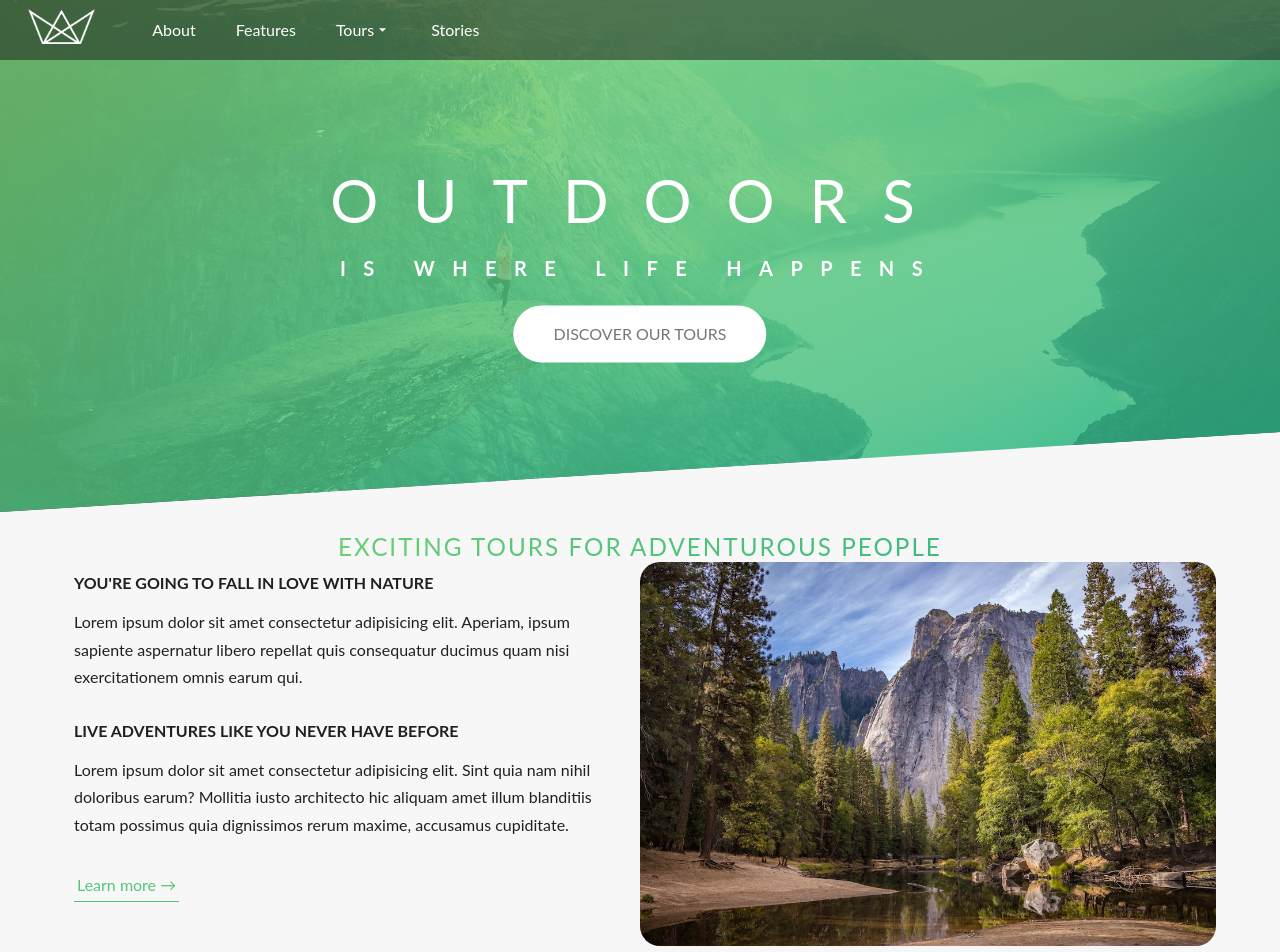
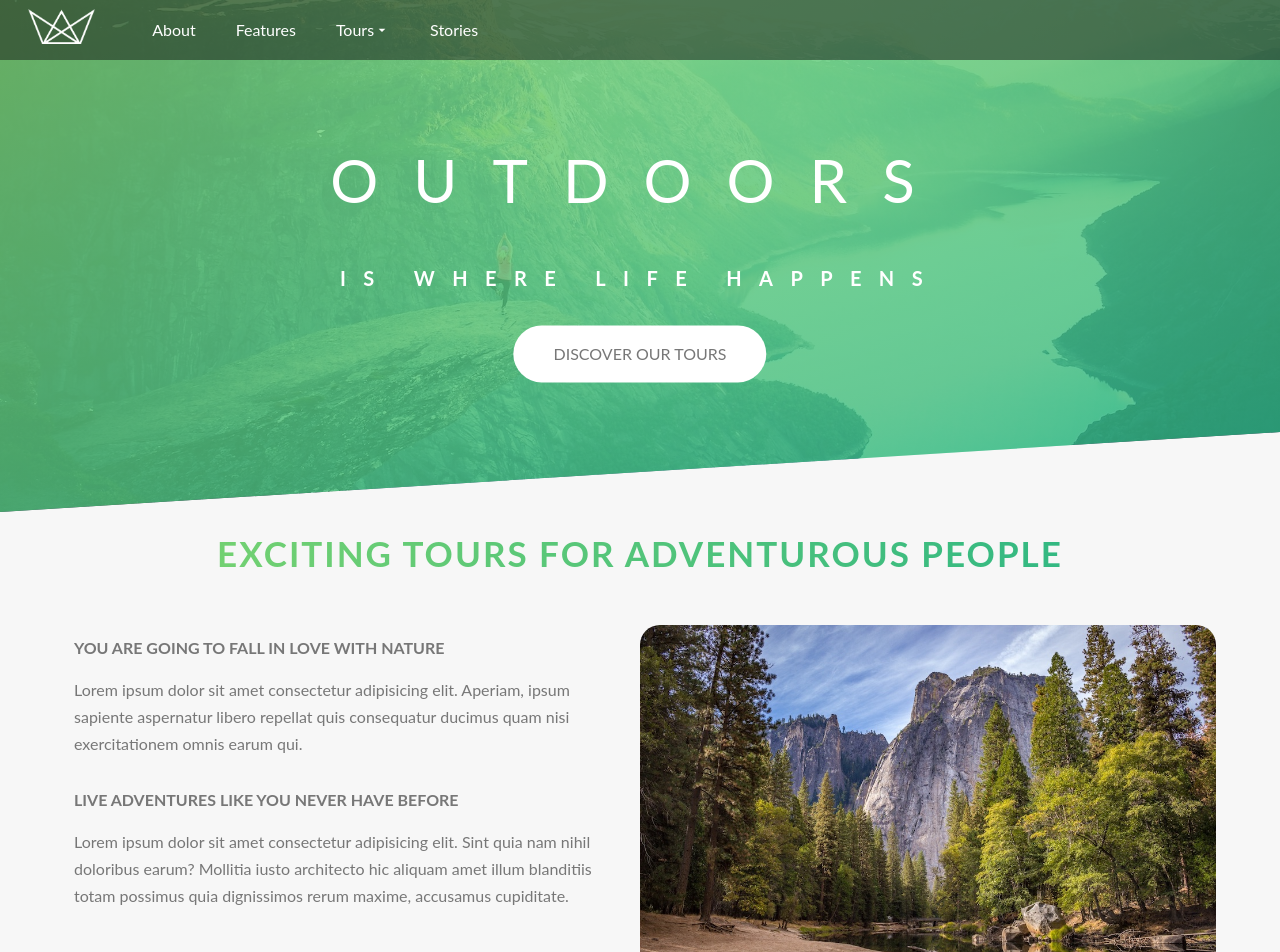
Before and after one commit to abindra-shk/MUI-PROJECT, a React (Vite) app: page / in a window 1280 px wide. Shown: the top 952 px of the page. Built offline with nearby package versions, Linux system fonts and the light colour scheme.

Commit message:
Modified About Section.

```diff
--- a/src/App.jsx
+++ b/src/App.jsx
@@ -1,6 +1,5 @@
 import Home from './pages/HomePage';
-import './App.css';
-import './assets/scss/main.scss'
+import './assets/scss/main.scss';
 
 export default function App() {
   return (
--- a/src/assets/scss/base/_base.scss
+++ b/src/assets/scss/base/_base.scss
@@ -25,7 +25,7 @@ html {
 
 body {
   font: 400 1.6rem/1.7 'Lato', sans-serif;
-  color: #777;
+  color: #777 !important;
 }
 
 // .wrapper {
--- a/src/assets/scss/base/_common.scss
+++ b/src/assets/scss/base/_common.scss
@@ -55,37 +55,37 @@
 //   }
 // }
 
-.heading {
-  text-align: center;
-  color: green;
-  font-weight: 700;
-  font-size: 3.5rem;
-  background-image: linear-gradient(to right, #7ed56f, #28b485);
-  background-clip: text;
-  color: transparent;
-  letter-spacing: 0.2rem;
-  transition: all 0.2s;
-  margin-bottom: 5rem;
-  text-transform: uppercase;
+// .heading {
+//   text-align: center;
+//   color: green;
+//   font-weight: 700;
+//   font-size: 3.5rem;
+//   background-image: linear-gradient(to right, #7ed56f, #28b485);
+//   background-clip: text;
+//   color: transparent;
+//   letter-spacing: 0.2rem;
+//   transition: all 0.2s;
+//   margin-bottom: 5rem;
+//   text-transform: uppercase;
 
-  @media (max-width: 1200px) {
-    font-size: 3rem;
-  }
+//   @media (max-width: 1200px) {
+//     font-size: 3rem;
+//   }
 
-  @media (max-width: 991px) {
-    font-size: 2.5rem;
-  }
+//   @media (max-width: 991px) {
+//     font-size: 2.5rem;
+//   }
 
-  @media (max-width: 768px) {
-    font-size: 2.5rem;
-    margin-bottom: 3rem;
-  }
+//   @media (max-width: 768px) {
+//     font-size: 2.5rem;
+//     margin-bottom: 3rem;
+//   }
 
-  @media (max-width: 576px) {
-    font-size: 2.5rem;
-    margin-bottom: 3rem;
-  }
-}
+//   @media (max-width: 576px) {
+//     font-size: 2.5rem;
+//     margin-bottom: 3rem;
+//   }
+// }
 
 .row {
   display: flex;
--- a/src/assets/scss/components/_section-about.scss
+++ b/src/assets/scss/components/_section-about.scss
@@ -18,20 +18,6 @@
     padding: 3rem 0;
   }
 
-  .container {
-    .row {
-      display: flex;
-      flex-direction: row;
-      justify-content: center;
-
-      @media (max-width: 768px) {
-        flex-direction: column;
-      }
-
-      @media (max-width: 576px) {
-        flex-direction: column;
-      }
-
   .text-area {
     width: 50%;
     padding: 1rem;
@@ -39,18 +25,6 @@
     @media (max-width: 768px) {
       width: 100%;
       padding: 1rem 0;
-        }
-
-        .text-heading {
-          font-size: 1.6rem;
-          font-weight: 700;
-          text-transform: uppercase;
-          margin-bottom: 1.5rem;
-        }
-
-        .paragraph {
-          margin-bottom: 3rem;
-          font-size: 1.6rem;
     }
 
     .btn-link {
@@ -78,15 +52,12 @@
       }
     }
   }
-    }
-  }
-}
 
   .section-swiper {
     width: 50%;
     height: 100%;
+
     background-color: #f7f7f7;
-  // height: 300px;
 
     .swiper-slide-custom {
       text-align: center;
@@ -110,23 +81,6 @@
     .swiper1 {
       width: 100%;
       height: 100%;
-
-
-
-    .swiper-pagination-bullet {
-      background: #9b9b9b;
-      opacity: 0.7;
-    }
-
-    .swiper-pagination-bullet-active {
-      background: #5c5959;
-      opacity: 1;
     }
   }
-
-  @media (max-width: 768px) {
-    height: 300px;
-    width: 100%;
-    padding: 3rem 0;
 }
-}
--- a/src/components/sections/About.jsx
+++ b/src/components/sections/About.jsx
@@ -1,36 +1,35 @@
-import React from "react";
-import { Box, Container, Typography, Link, Stack } from "@mui/material";
+import { Box, Container, Typography, Link, Stack } from '@mui/material';
 import { register } from 'swiper/element';
 
-import "../../assets/scss/components/_section-about.scss"; // Ensure this path is correct
+import '../../assets/scss/components/_section-about.scss'; // Ensure this path is correct
 
 register();
 
 const About = () => {
   return (
     <Box className="section-about">
-      <Container className="container">
-        <Typography variant="h4" className="heading">
+      <Container>
+        <Typography variant="h4">
           EXCITING TOURS FOR ADVENTUROUS PEOPLE
         </Typography>
         <Stack
-          direction={{ xs: "column", md: "row" }}
+          direction={{ xs: 'column', md: 'row' }}
           spacing={2}
           className="row"
         >
           <Box className="text-area">
-            <Typography variant="h5" className="text-heading">
-              YOU'RE GOING TO FALL IN LOVE WITH NATURE
+            <Typography variant="h6">
+              YOU ARE GOING TO FALL IN LOVE WITH NATURE
             </Typography>
-            <Typography className="paragraph">
+            <Typography variant="body1">
               Lorem ipsum dolor sit amet consectetur adipisicing elit. Aperiam,
               ipsum sapiente aspernatur libero repellat quis consequatur ducimus
               quam nisi exercitationem omnis earum qui.
             </Typography>
-            <Typography variant="h5" className="text-heading">
+            <Typography variant="h6">
               Live adventures like you never have before
             </Typography>
-            <Typography className="paragraph">
+            <Typography variant="body1">
               Lorem ipsum dolor sit amet consectetur adipisicing elit. Sint quia
               nam nihil doloribus earum? Mollitia iusto architecto hic aliquam
               amet illum blanditiis totam possimus quia dignissimos rerum
@@ -46,7 +45,7 @@ const About = () => {
               loop="true"
               centeredSlides="true"
               pagination-dynamic-bullets="true"
-              className="swiper1"
+              class="swiper1"
             >
               <swiper-slide class="swiper-slide-custom">
                 <img
--- a/src/css/main.css
+++ /dev/null
@@ -1,16 +0,0 @@
-body {
-    display: flex;
-    justify-content: center;
-    background-color: #b4a7d6;
-    font-family: Arial, Helvetica, sans-serif;
-    }
-
-    .wrapper {
-    background-color: #fff9e6;
-    padding: 20px;
-    border-radius: 10px;
-    }
-
-    h1 {
-    color: #8873be;
-    }
--- a/src/layout/Header.jsx
+++ b/src/layout/Header.jsx
@@ -1,6 +1,5 @@
 import {
   Box,
-  Container,
   Link,
   Checkbox,
   FormControlLabel,
@@ -21,7 +20,6 @@ const Header = () => {
 
   return (
     <Box component="header" className="header">
-      <Container maxWidth="xl" disableGutters>
         <Box className="nav-bar">
           <Box className="logo-box">
             <Box
@@ -256,7 +254,6 @@ const Header = () => {
             </Box>
           </Box>
         </Box>
-      </Container>
     </Box>
   );
 };
--- a/src/themes/theme.js
+++ b/src/themes/theme.js
@@ -21,14 +21,66 @@ const theme = createTheme({
       'Arial',
       'sans-serif',
     ].join(','),
-    fontSize: 16,
+    fontSize: '1.6rem',
+    color: '#777;',
+    h6: {
+      fontSize: '1.6rem',
+      fontWeight: 700,
+      textTransform: 'uppercase',
+      marginBottom: '1.5rem',
+    },
     body1: {
       fontSize: '1.6rem',
       fontWeight: 400,
       lineHeight: 1.7,
+      marginBottom:'3rem'
+    },
+    h4: {
+      textAlign: 'center',
+      fontWeight: 700,
+      fontSize: '3.5rem',
+      background: 'linear-gradient(to right, #7ed56f, #28b485)',
+      WebkitBackgroundClip: 'text',
+      color: 'transparent',
+      letterSpacing: '0.2rem',
+      transition: 'all 0.2s',
+      marginBottom: '5rem',
+      textTransform: 'uppercase',
+      '@media (max-width: 1200px)': {
+        fontSize: '3rem',
+      },
+      '@media (max-width: 991px)': {
+        fontSize: '2.5rem',
+      },
+      '@media (max-width: 768px)': {
+        fontSize: '2.5rem',
+        marginBottom: '3rem',
+      },
+      '@media (max-width: 576px)': {
+        fontSize: '2.5rem',
+        marginBottom: '3rem',
+      },
     },
   },
   components: {
+    MuiContainer: {
+      styleOverrides: {
+        root: {
+          maxWidth: '1200px',
+          margin: '0 auto',
+          padding: '0 10rem',
+          '@media (max-width: 992px)': {
+            padding: '0 8rem',
+          },
+          '@media (max-width: 768px)': {
+            padding: '0 5rem',
+          },
+          '@media (max-width: 576px)': {
+            padding: '0 3rem',
+          },
+        },
+      },
+    },
     MuiButton: {
       styleOverrides: {
         root: {
@@ -44,18 +96,15 @@ const theme = createTheme({
           fontWeight: 400,
           lineHeight: 1.7,
           color: '#777',
-
           '&:hover': {
             transform: 'translateY(-3px)',
             boxShadow: '0 10px 20px rgba(0, 0, 0, 0.2)',
-            backgroundColor: '#fff', // Maintain background color on hover
+            backgroundColor: '#fff',
           },
-
           '&:active': {
             transform: 'translateY(-1px)',
             boxShadow: '0 5px 10px rgba(0, 0, 0, 0.2)',
           },
-
           '&::after': {
             content: '""',
             display: 'inline-block',
@@ -69,19 +118,16 @@ const theme = createTheme({
             transition: 'all 0.4s',
             backgroundColor: '#fff',
           },
-
           '&:hover::after': {
             transform: 'scaleX(1.4) scaleY(1.6)',
             opacity: 0,
           },
-
           animation: 'moveInBottom 0.5s ease-out 0.75s',
           animationFillMode: 'backwards',
         },
         contained: {
           backgroundColor: '#fff',
           color: '#777',
-
           '&:hover': {
             backgroundColor: '#fff',
           },
```
Lines whose indentation alone changed are shown as unchanged.
